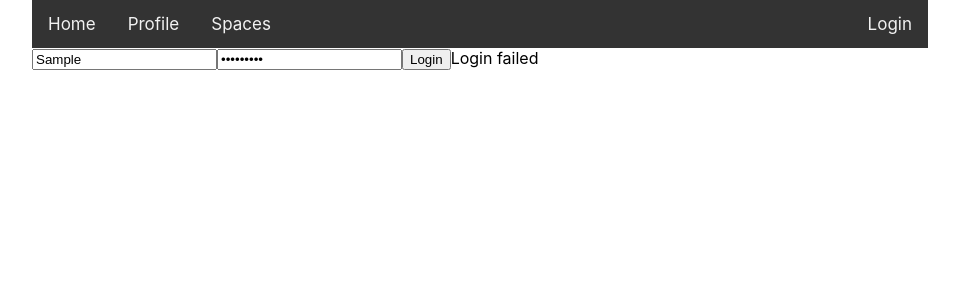
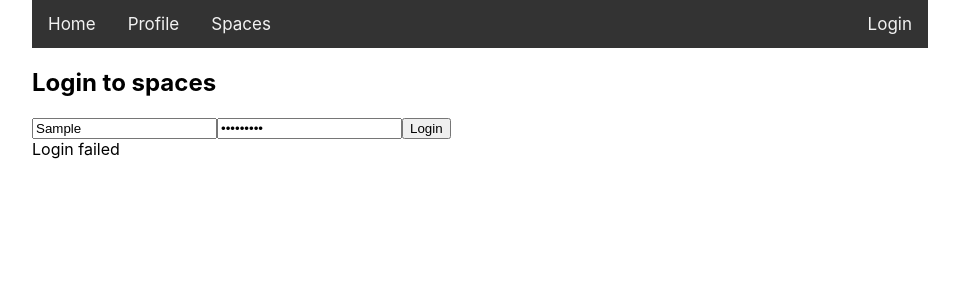
Before and after one commit to diegohdez90/space-finder-frontend-test, a React (Create React App) app: page /login in a window 1280 px wide. Both pictures are taken after typing "Sample", "Sample123" into the empty fields and a click on the button "Login". Shown: the top 300 px of the page, without its empty margins (160-1119 px from the left). Built offline with nearby package versions, Linux system fonts and the light colour scheme.

Commit message:
feat: add test to login component

```diff
--- /dev/null
+++ b/globals.d.ts
@@ -0,0 +1 @@
+import '@testing-library/jest-dom/extend-expect';
--- a/package.json
+++ b/package.json
@@ -3,7 +3,6 @@
   "version": "0.1.0",
   "private": true,
   "dependencies": {
-    "@testing-library/jest-dom": "^5.16.4",
     "@testing-library/react": "^13.2.0",
     "@testing-library/user-event": "^13.5.0",
     "@types/node": "^16.11.36",
@@ -45,6 +44,7 @@
   },
   "devDependencies": {
     "@babel/preset-typescript": "^7.17.12",
+    "@testing-library/jest-dom": "^5.16.4",
     "@types/jest": "^27.5.1",
     "jest": "^28.1.0",
     "jest-environment-jsdom": "^28.1.0"
--- a/src/pages/Login.tsx
+++ b/src/pages/Login.tsx
@@ -71,13 +71,18 @@ class Login extends Component<Props, State> {
 
     if(loginAttempted) {
       if (loginSuccessfull) {
-        loginMessage = <span>Login successfull</span>
+        loginMessage = <div className='login-message'>
+            <span>Login successfull</span>
+          </div>;
       } else {
-        loginMessage = <span>Login failed</span>
+        loginMessage = <div className='login-message'>
+          <span>Login failed</span>
+        </div>;
       }
     }
     return (
       <div>
+        <h2>Login to spaces</h2>
         <form
           onSubmit={this.onLoginEvent}
         >
--- a/tsconfig.json
+++ b/tsconfig.json
@@ -1,6 +1,6 @@
 {
   "compilerOptions": {
-    "types": ["node", "jest"],
+    "types": ["node", "jest", "@testing-library/jest-dom"],
     "target": "es5",
     "lib": [
       "dom",
```
Also changed, not shown: 2 other files (tests, documents, lock files or other folders).
